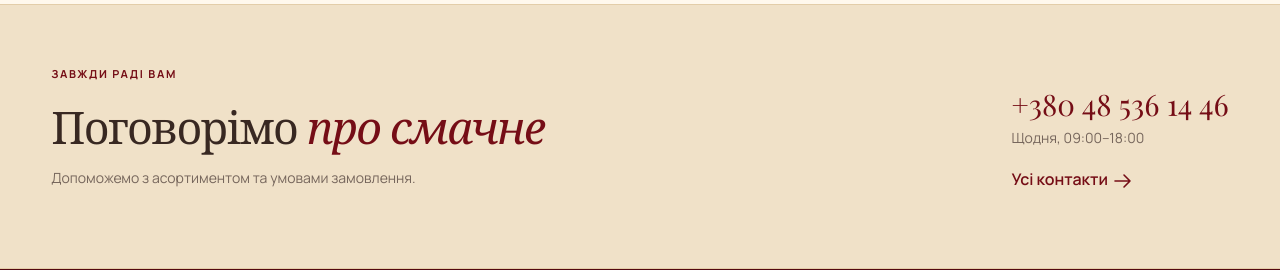
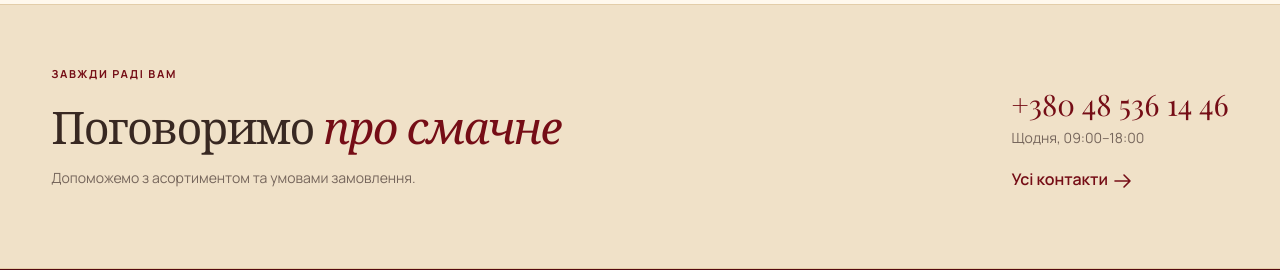
Before and after one commit to RadmilaVodopianova/RKC_final_project, a Django app: page / in a window 1280 px wide. Shown: the part 4066-4336 px from the top of the page. Run offline with Django 5.2, Linux system fonts and the light colour scheme; the visitor is signed in with stand-in values (Sample User, id 1); data comes from the database, SQL or seed files in the repository; some libraries are stand-ins or nearby versions; some web fonts are replaced.

Commit message:
Fix homepage contact heading

```diff
--- a/templates/home.html
+++ b/templates/home.html
@@ -112,6 +112,6 @@
 
 <section class="section story-section" id="our-production"><div class="container story-grid"><div class="story-image" data-reveal><img src="{% static 'images/production-1.jpg' %}" alt="Виробництво Роздільнянського ковбасного цеху" width="800" height="600" loading="lazy"><div class="story-stamp"><span>З</span><strong>2004</strong><span>РОКУ З ВАМИ</span></div></div><div class="story-copy" data-reveal><p class="eyebrow">За кожним смаком — наша праця</p><h2>Місцеве виробництво.<br><em>Велика справа.</em></h2><p>Ми — ковбасний цех Роздільнянського виробничого комбінату. З 2004 року виготовляємо ковбасні вироби та м’ясні делікатеси за традиційними рецептурами.</p><p>Різні групи продукції та десятки смаків для щоденних і святкових моментів. Допоможемо обрати та погодимо деталі вашої заявки.</p><a class="text-link" href="{% url 'about' %}">Більше про нас {% include 'includes/icon.html' with name='arrow-right' %}</a><div class="story-stats"><div><strong data-count="{{ product_count }}">{{ product_count }}</strong><span>товарів у каталозі</span></div><div><strong data-count="{{ category_count }}">{{ category_count }}</strong><span>категорій продукції</span></div></div></div></div></section>
 <section class="section steps-section"><div class="container"><div class="section-heading" data-reveal><div><p class="eyebrow">Просто та зручно</p><h2>Від вибору <em>до заявки</em></h2></div><p>Кілька кроків — і ми на зв’язку.</p></div><ol class="steps-grid" data-stagger><li><span class="step-number">01</span><h3>Оберіть свій смак</h3><p>Перегляньте каталог, додайте товари до кошика та вкажіть кількість у кг або шт.</p></li><li><span class="step-number">02</span><h3>Залиште заявку</h3><p>Увійдіть до кабінету, перевірте контактні дані та надішліть заявку.</p></li><li><span class="step-number">03</span><h3>Погодьте деталі</h3><p>Менеджер уточнить наявність, вартість, строки виготовлення та отримання.</p></li></ol></div></section>
-<section class="contact-band"><div class="container contact-band-inner" data-reveal><div><p class="eyebrow">Завжди раді вам</p><h2>Поговорімо <em>про смачне</em></h2><p>Допоможемо з асортиментом та умовами замовлення.</p></div><div><a class="contact-big-phone" href="tel:+380485361446">+380 48 536 14 46</a><p>Щодня, 09:00–18:00</p><a class="text-link" href="{% url 'contacts' %}">Усі контакти {% include 'includes/icon.html' with name='arrow-right' %}</a></div></div></section>
+<section class="contact-band"><div class="container contact-band-inner" data-reveal><div><p class="eyebrow">Завжди раді вам</p><h2>Поговоримо <em>про смачне</em></h2><p>Допоможемо з асортиментом та умовами замовлення.</p></div><div><a class="contact-big-phone" href="tel:+380485361446">+380 48 536 14 46</a><p>Щодня, 09:00–18:00</p><a class="text-link" href="{% url 'contacts' %}">Усі контакти {% include 'includes/icon.html' with name='arrow-right' %}</a></div></div></section>
 </div>
 {% endblock %}
```
